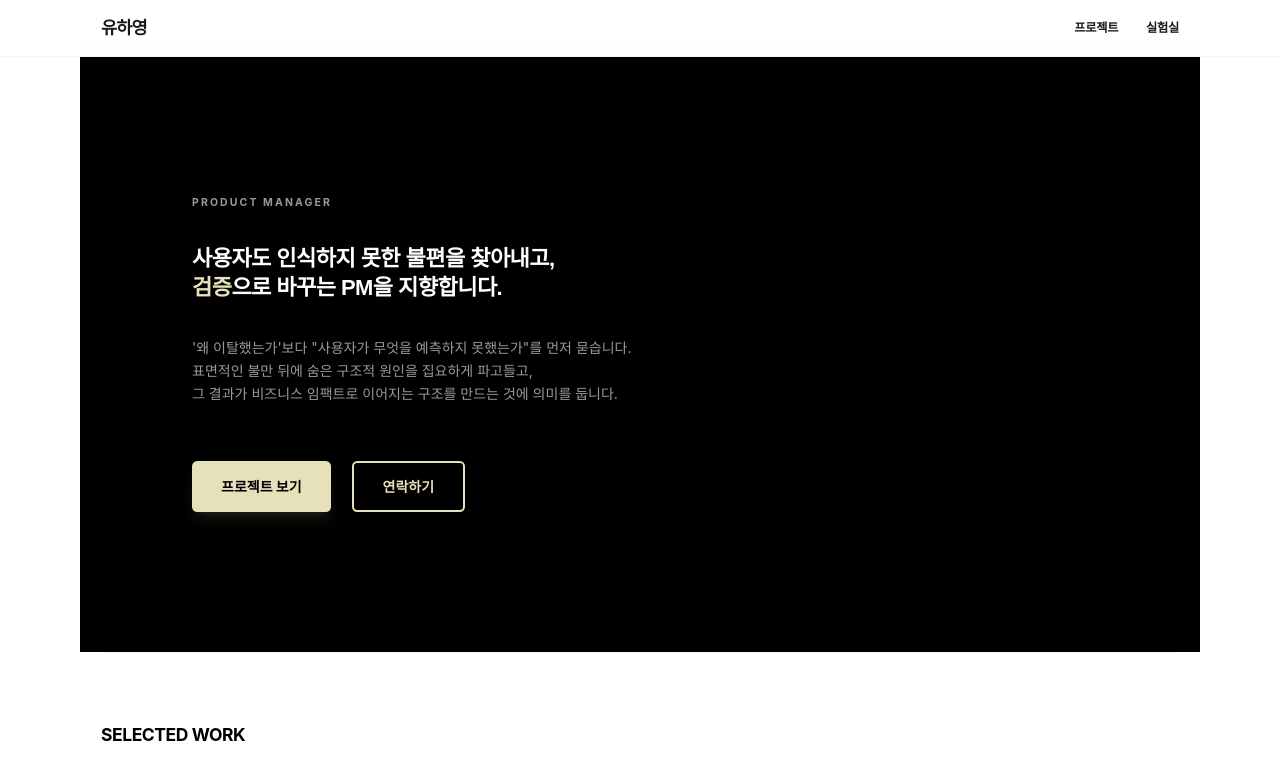
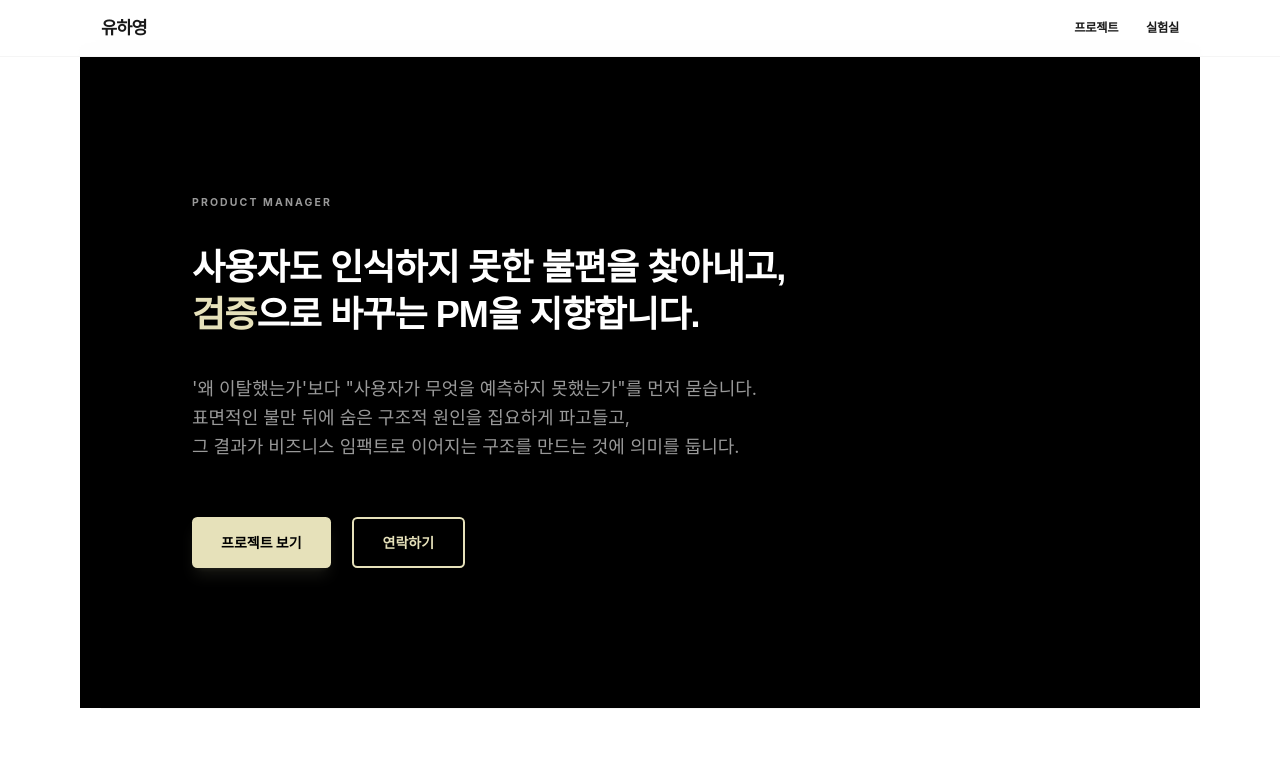
Before and after one commit to flowmapyouer-cmyk/-, a React (Vite) app: page / in a window 1280 px wide. Shown: the top 782 px of the page. Built offline with nearby package versions, Linux system fonts and the light colour scheme; no server answers; the database is empty.

Commit message:
feat: Increase heading and paragraph font sizes
Enhances readability and visual hierarchy on the homepage by increasing the font sizes of the main heading and introductory paragraph. This makes the key messages more impactful and easier to digest for visitors.

```diff
--- a/src/pages/Home.tsx
+++ b/src/pages/Home.tsx
@@ -35,11 +35,11 @@ export default function Home() {
           <span className="text-[10px] md:text-xs font-bold text-white uppercase tracking-[0.2em] mb-10 block opacity-60">
             Product Manager
           </span>
-          <h1 className="text-[20px] md:text-[22px] font-display font-bold leading-[1.3] tracking-tight mb-10 text-white">
+          <h1 className="text-[28px] md:text-[36px] font-display font-bold leading-[1.3] tracking-tight mb-10 text-white">
             사용자도 인식하지 못한 불편을 찾아내고,<br />
             <span className="text-point">검증</span>으로 바꾸는 PM을 지향합니다.
           </h1>
-          <p className="text-xs md:text-sm lg:text-base text-white/60 font-normal leading-relaxed mb-16 max-w-2xl">
+          <p className="text-sm md:text-[18px] text-white/60 font-normal leading-relaxed mb-16 max-w-2xl">
             '왜 이탈했는가'보다 "사용자가 무엇을 예측하지 못했는가"를 먼저 묻습니다.<br />
             표면적인 불만 뒤에 숨은 구조적 원인을 집요하게 파고들고,<br />
             그 결과가 비즈니스 임팩트로 이어지는 구조를 만드는 것에 의미를 둡니다.
```
